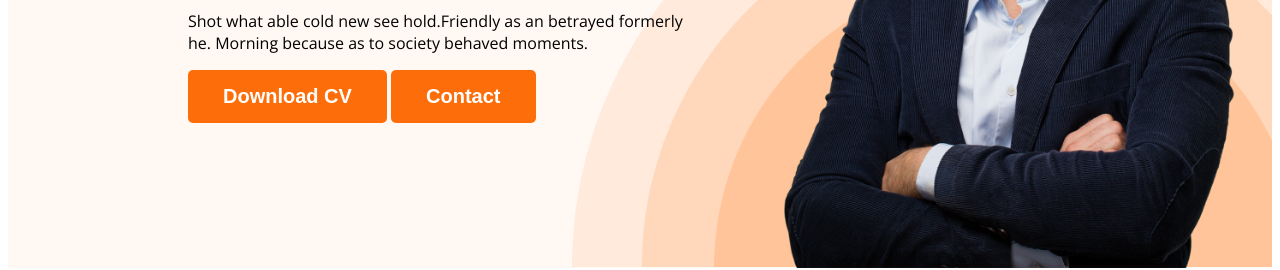
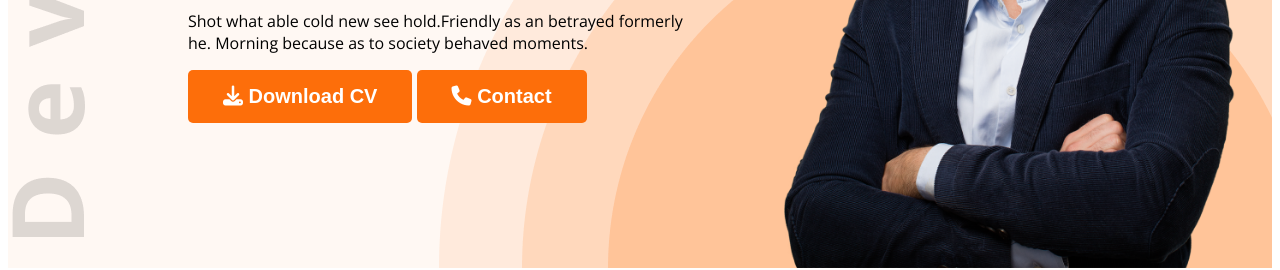
Before and after one commit to Hridoykhan4/Portfolio_Website, a plain HTML site: page index.html in a window 1280 px wide. Shown: the part 534-804 px from the top of the page. Drawn offline with nearby package versions, Linux system fonts and the light colour scheme.

Commit message:
added icons finally

```diff
--- a/index.html
+++ b/index.html
@@ -10,6 +10,7 @@
       rel="stylesheet"
     />
     <link rel="stylesheet" href="styles/portfolio.css" />
+    <link rel="stylesheet" href="https://cdnjs.cloudflare.com/ajax/libs/font-awesome/6.6.0/css/all.min.css" integrity="sha512-Kc323vGBEqzTmouAECnVceyQqyqdsSiqLQISBL29aUW4U/M7pSPA/gEUZQqv1cwx4OnYxTxve5UMg5GT6L4JJg==" crossorigin="anonymous" referrerpolicy="no-referrer" />
     <title>Web Portfolio Project</title>
   </head>
 
@@ -32,8 +33,8 @@
             Shot what able cold new see hold.Friendly as an betrayed formerly
             he. Morning because as to society behaved moments.
           </p>
-          <button class="btn-primary">Download CV</button>
-          <button class="btn-primary">Contact</button>
+          <button class="btn-primary"><i class="fa-solid fa-download"></i> Download CV</button>
+          <button class="btn-primary"><i class="fa-solid fa-phone"></i> Contact</button>
         </div>
 
         <img class="profile-pic" src="images/hardy.png" alt="" />
@@ -186,7 +187,7 @@
 
            <div>
               <div class="download-cv">
-                <button class="btn-primary">Download CV</button>
+                <button class="btn-primary"><i class="fa-solid fa-download"></i> Download CV</button>
               </div>
            </div>
 
--- a/styles/portfolio.css
+++ b/styles/portfolio.css
@@ -1,9 +1,8 @@
 .header {
   background-color: #fff8f3;
-  background-image: url("../images/header_bg.png");
+  background-image: url("../images/header_bg.png") , url('../images/developer.png');
   background-repeat: no-repeat;
-  background-size: 700px;
-  background-position: bottom right;
+  background-position: bottom right, top left;
 }
 
 nav {
```
